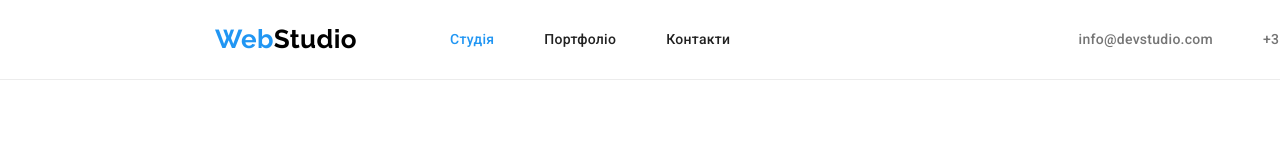
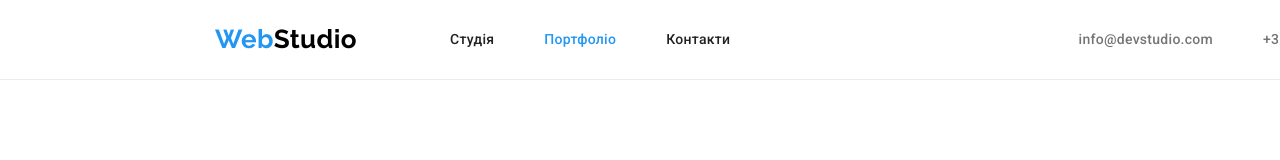
Before and after one commit to mentallaboratories/goit-markup-hw-03, a plain HTML site: page portfolio.html in a window 1280 px wide. Shown: the top 160 px of the page. Drawn offline with nearby package versions, Linux system fonts and the light colour scheme.

Commit message:
current fixed

```diff
--- a/portfolio.html
+++ b/portfolio.html
@@ -22,8 +22,8 @@
                 <nav class="nav-menu">
                     <a class="logo" href="./index.html"><span class="accent">Web</span>Studio</a>
                     <ul class="nav-list">
-                        <li class="nav-item"><a class="nav-link current" href="./index.html">Студія</a></li>
-                        <li class="nav-item"><a class="nav-link" href="./portfolio.html">Портфоліо</a></li>
+                        <li class="nav-item"><a class="nav-link" href="./index.html">Студія</a></li>
+                        <li class="nav-item"><a class="nav-link current" href="./portfolio.html">Портфоліо</a></li>
                         <li class="nav-item"><a class="nav-link" href="">Контакти</a></li>
                     </ul>
                 </nav>
```
